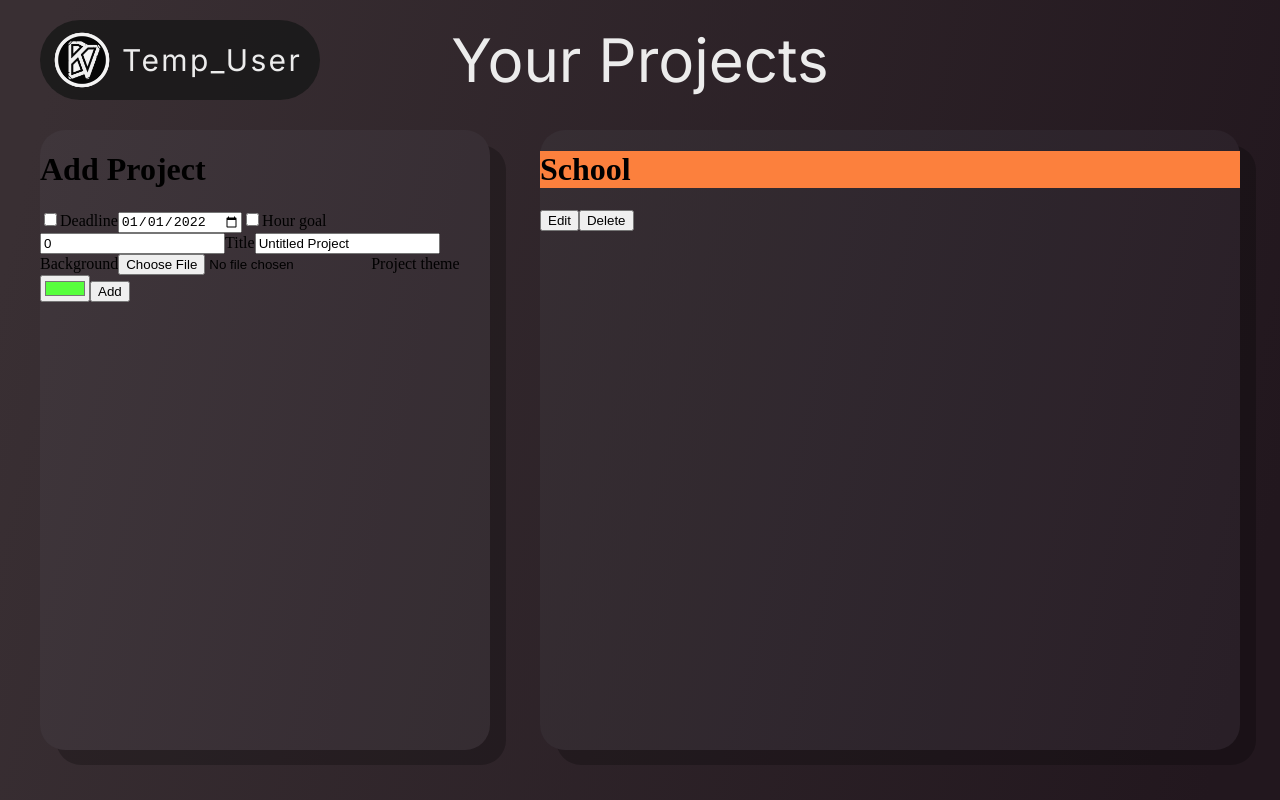
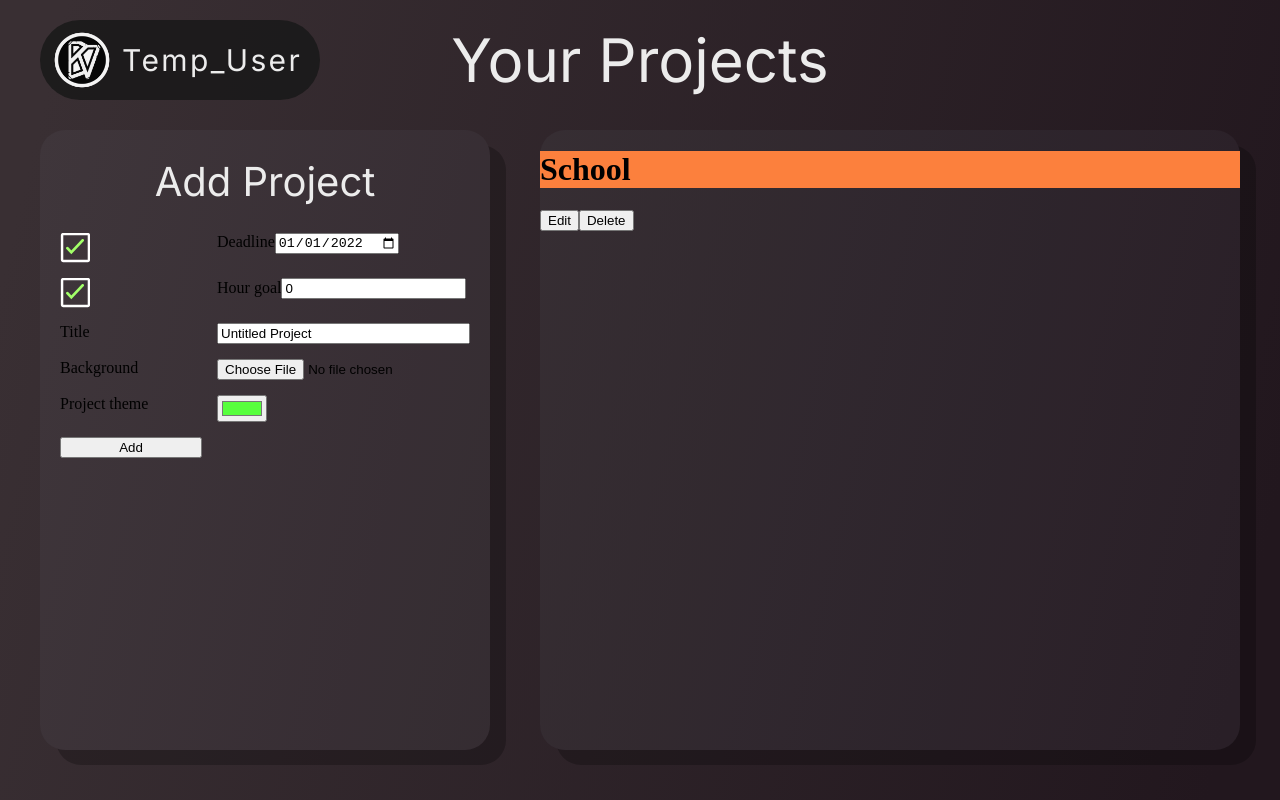
Before and after one commit to exlpt/project-tracker, a React (Create React App) app: page / in a window 1280 px wide. Built offline with nearby package versions, Linux system fonts and the light colour scheme.

Commit message:
Impliment custom checkboxes

```diff
--- a/src/components/projectsPage/AddEditProject.js
+++ b/src/components/projectsPage/AddEditProject.js
@@ -11,9 +11,7 @@ export default function AddEditProject() {
 
   const mode = useSelector((state) => state.addEditProject.mode);
   const projectId = useSelector((state) => state.addEditProject.projectId);
-  const project = useSelector((state) =>
-    projectId ? state.projects[projectId] : null
-  );
+  const project = useSelector((state) => (projectId ? state.projects[projectId] : null));
 
   const [formData, setFormData] = useState({
     deadlineEnabled: false,
@@ -102,14 +100,18 @@ export default function AddEditProject() {
 
   return (
     <div className={styles.container}>
-      <h1>{mode === "edit" ? "Edit Project" : "Add Project"}</h1>
-      <form onSubmit={mode === "edit" ? editProject : addProject}>
+      <h1 className={styles.mainText}>{mode === "edit" ? "Edit Project" : "Add Project"}</h1>
+      <form onSubmit={mode === "edit" ? editProject : addProject} className={styles.form}>
+        <div className={styles.form__checkboxContainer}>
           <input
             type="checkbox"
             name="deadlineEnabled"
             checked={formData.deadlineEnabled}
             onChange={updateForm}
           />
+					<span className={styles.form__checkbox}></span>
+        </div>
+
         <label>
           Deadline
           <input
@@ -120,51 +122,29 @@ export default function AddEditProject() {
           />
         </label>
 
+        <div className={styles.form__checkboxContainer}>
           <input
             type="checkbox"
             name="hourGoalEnabled"
             checked={formData.hourGoalEnabled}
             onChange={updateForm}
           />
+          <span className={styles.form__checkbox}></span>
+        </div>
+
         <label>
           Hour goal
-          <input
-            type="number"
-            name="hourGoal"
-            value={formData.hourGoal || 0}
-            onChange={updateForm}
-          />
+          <input type="number" name="hourGoal" value={formData.hourGoal || 0} onChange={updateForm} />
         </label>
 
-        <label>
-          Title
-          <input
-            type="text"
-            name="title"
-            value={formData.title}
-            onChange={updateForm}
-          />
-        </label>
+        <label>Title</label>
+        <input type="text" name="title" value={formData.title} onChange={updateForm} />
 
-        <label>
-          Background
-          <input
-            type="file"
-            name="background"
-            value={formData.background}
-            onChange={updateForm}
-          />
-        </label>
+        <label>Background</label>
+        <input type="file" name="background" value={formData.background} onChange={updateForm} />
 
-        <label>
-          Project theme
-          <input
-            type="color"
-            name="projectTheme"
-            value={formData.projectTheme}
-            onChange={updateForm}
-          />
-        </label>
+        <label>Project theme</label>
+        <input type="color" name="projectTheme" value={formData.projectTheme} onChange={updateForm} />
 
         <button>{mode === "edit" ? "Save" : "Add"}</button>
         {mode === "edit" && <button onClick={cancelEdit}>Cancel</button>}
--- a/src/components/projectsPage/AddEditProject.module.css
+++ b/src/components/projectsPage/AddEditProject.module.css
@@ -5,9 +5,95 @@
   box-shadow: 16px 15px 0px rgba(0, 0, 0, 0.25);
   border-radius: 25px;
 
-	margin-right: 70px;
+  margin-right: 70px;
 
+  position: absolute;
+  bottom: 0;
+  top: 0;
+
+	display: flex;
+	flex-direction: column;
+	align-items: center;
+}
+
+.mainText {
+  font-family: Inter;
+	font-weight: 400;
+  font-size: 40px;
+  color: #ececec;
+}
+
+.form {
+	display: grid;
+	grid-template-columns: 1fr 1fr;
+	gap: 15px;
+
+	margin: 0 20px;
+}
+
+/* Custom checkboxes */
+.form__checkboxContainer {
+	position: relative;
+	width: 30px;
+	height: 30px;
+}
+
+.form__checkboxContainer:hover .form__checkbox::before {
+	fill: black;
+}
+
+input[type="checkbox"] {
 	position: absolute;
+	z-index: 2;
+
+	width: 100%;
+	height: 100%;
+
+	opacity: 0;
+
+	margin: 0;
+}
+
+.form__checkbox {
+	position: absolute;
+	top: 0;
 	bottom: 0;
-	top: 0;
+	left: 0;
+	right: 0;
+
+	overflow: hidden;
 }
+
+.form__checkbox::before {
+	position: absolute;
+	top: -3%;
+	bottom: 0;
+	left: 0;
+	right: -3%;
+
+	z-index: 1;
+
+	content: url("../../assets/images/projectsPage/box.svg");
+	fill: red;
+}
+
+.form__checkbox::after {
+	position: absolute;
+	top: 20%;
+	bottom: 20%;
+	left: 20%;
+	right: 20%;
+
+	z-index: 0;
+
+	transition: 0.25s ease-out;
+
+	content: url("../../assets/images/projectsPage/check.svg");
+}
+
+input[type="checkbox"]:checked + .form__checkbox::after {
+	left: 100%;
+	right: -60%;
+
+	transition: 0.25s ease-in;
+}
```
Also changed, not shown: src/assets/images/projectsPage/box.svg (added), src/assets/images/projectsPage/check.svg (added). Lines whose indentation alone changed are shown as unchanged.
